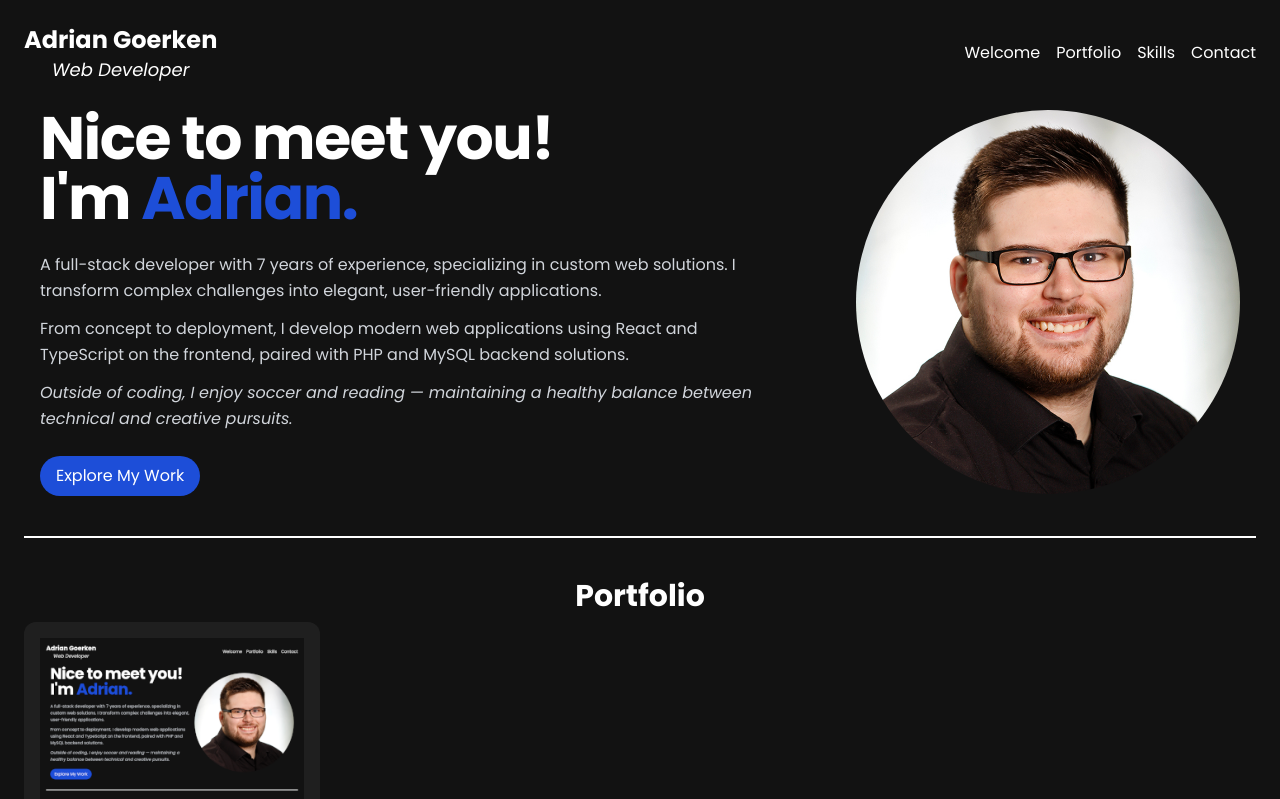
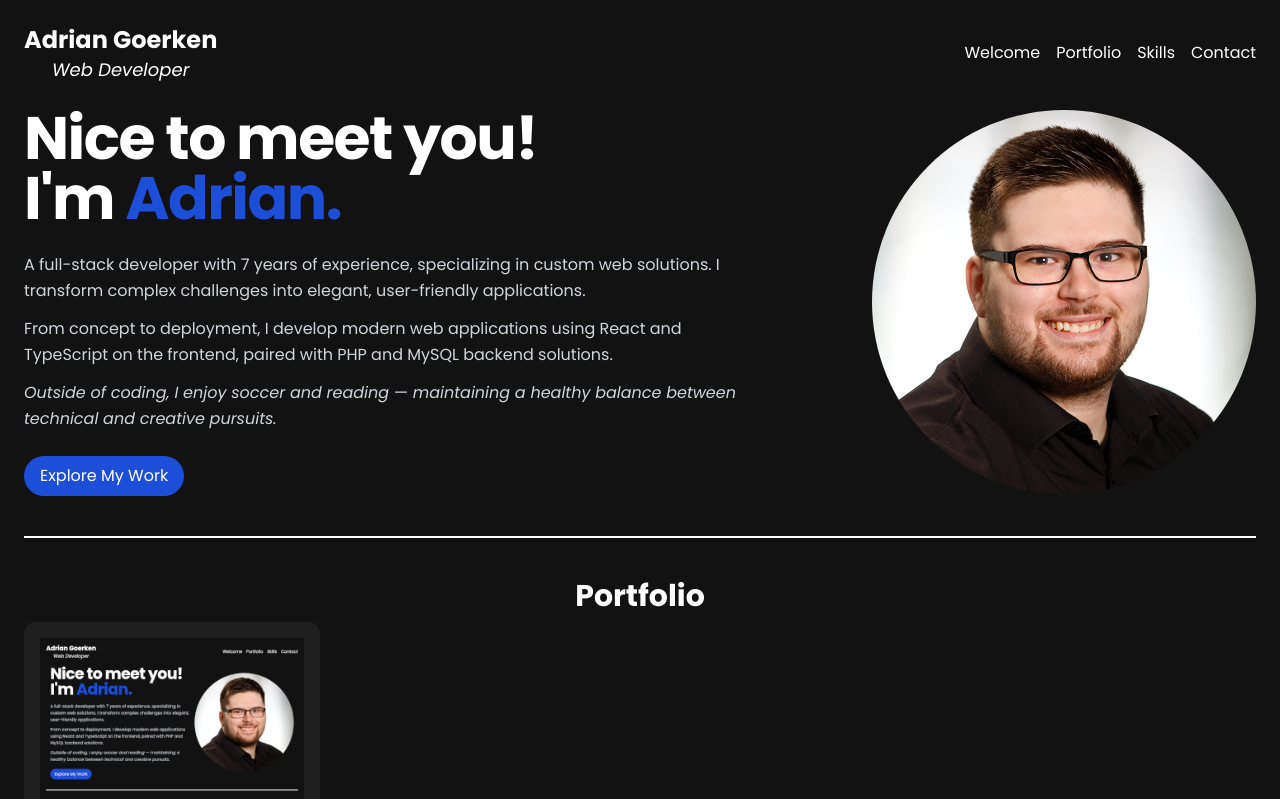
Before and after one commit to adriangoerken/portfolio, a React (Vite) app: page / in a window 1280 px wide. Shown: the top 799 px of the page. Built offline with nearby package versions, Linux system fonts and the light colour scheme.

Commit message:
Remove unnecessary padding from HeroSection

```diff
--- a/src/components/organisms/HeroSection.tsx
+++ b/src/components/organisms/HeroSection.tsx
@@ -23,7 +23,7 @@ const HeroSection = ({
 	return (
 		<section
 			ref={sectionHeroRef}
-			className="max-w-[1488px] mx-auto px-4 flex flex-col md:flex-row justify-between" // Changed justify-around to justify-between
+			className="max-w-[1488px] mx-auto flex flex-col md:flex-row justify-between" // Changed justify-around to justify-between
 		>
 			{/* Left Column */}
 			<div className="flex flex-col items-center md:items-start gap-6 md:self-center md:w-[744px] mr-4">
```
